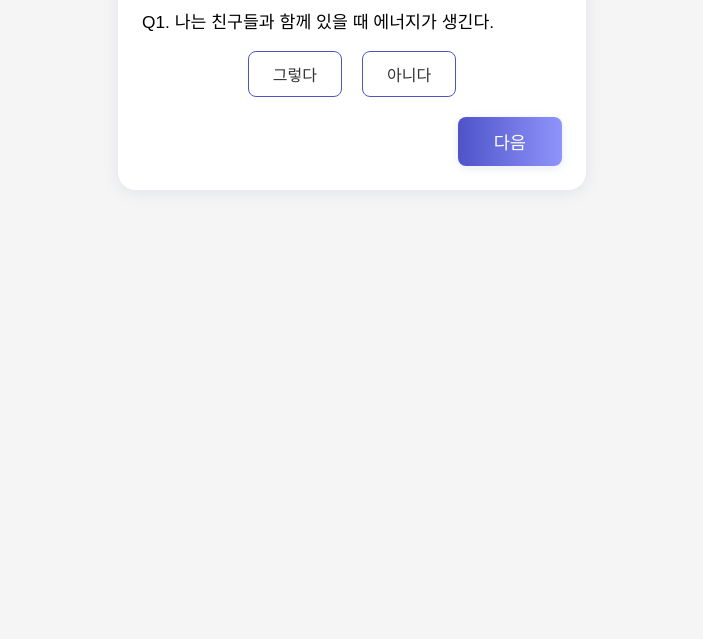
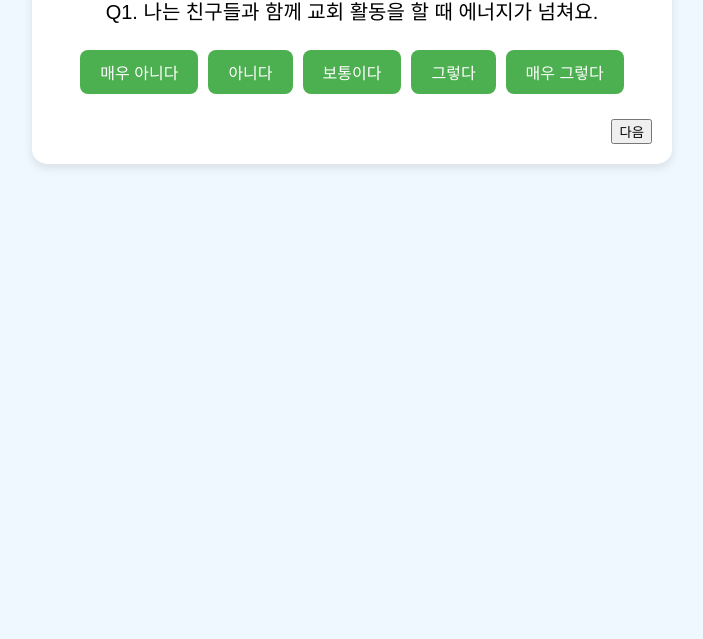
Before and after one commit to sizips32/BiblicalMBT, a plain HTML site: page student_survey.html in a window 1280 px wide. Shown: the part 161-800 px from the top of the page, without its empty margins (288-991 px from the left). Drawn offline with Linux system fonts and the light colour scheme.

Commit message:
Update result_scrpt.js and student_survey.html

```diff
--- a/student_survey.html
+++ b/student_survey.html
@@ -1,169 +1,158 @@
 <!DOCTYPE html>
 <html lang="ko">
+
 <head>
   <meta charset="UTF-8" />
   <meta name="viewport" content="width=device-width, initial-scale=1.0" />
   <title>학생용 MBTI 설문</title>
   <link rel="icon" type="image/svg+xml" href="assets/cross_favicon.svg" />
-  <link rel="icon" type="image/png" href="assets/cross_bible_icon.png" />
   <style>
     body {
       font-family: Arial, sans-serif;
+      background-color: #f0f8ff;
       text-align: center;
-      background-color: #f5f5f5;
-      padding: 40px 0;
+      padding: 40px;
     }
-    .survey-container {
-      background: #fff;
-      border-radius: 18px;
-      box-shadow: 0 2px 16px 0 rgba(80, 100, 180, 0.12);
-      max-width: 420px;
-      margin: 0 auto;
-      padding: 32px 24px 24px 24px;
+
+    .container {
+      max-width: 600px;
+      margin: auto;
+      background: white;
+      padding: 20px;
+      border-radius: 15px;
+      box-shadow: 0 4px 10px rgba(0, 0, 0, 0.1);
     }
-    h1 {
-      color: #3b4a6b;
-      margin-bottom: 18px;
+
+    .question {
+      font-size: 20px;
+      margin-bottom: 20px;
     }
-    .question {
-      margin: 22px 0 18px 0;
-      text-align: left;
-      font-size: 1.08rem;
+
+    .scale-buttons button {
+      margin: 5px;
+      padding: 10px 20px;
+      font-size: 16px;
+      border-radius: 8px;
+      border: none;
+      background-color: #4CAF50;
+      color: white;
+      cursor: pointer;
+      transition: background 0.18s, color 0.18s, border 0.18s, transform 0.13s;
     }
-    .choice-buttons {
-      margin-top: 8px;
-      margin-bottom: 10px;
+
+    .scale-buttons button.selected {
+      background-color: #fff;
+      color: #d32f2f;
+      border: 2.5px solid #d32f2f;
+      font-weight: bold;
+      transform: scale(1.07);
     }
-    .nav-buttons {
-      margin-top: 20px;
-      display: flex;
-      justify-content: space-between;
-    }
-    .nav-buttons button {
-      padding: 12px 36px;
-      font-size: 1.1rem;
-      background: linear-gradient(90deg, #4e54c8 0%, #8f94fb 100%);
-      color: white;
-      border: none;
-      border-radius: 8px;
-      cursor: pointer;
-      box-shadow: 0 2px 10px 0 rgba(80, 100, 180, 0.13);
-      transition: background 0.18s, transform 0.18s;
-    }
-    .nav-buttons button:hover {
-      background: linear-gradient(90deg, #8f94fb 0%, #4e54c8 100%);
-      transform: translateY(-2px) scale(1.03);
+
+    .scale-buttons button:hover {
+      background-color: #45a049;
     }
   </style>
 </head>
+
 <body>
-  <div class="survey-container">
-    <h1>학생용 MBTI 설문</h1>
+  <div class="container">
+    <h1>학생용 성경적 MBTI 설문</h1>
     <div class="question" id="question-box">질문을 불러오는 중입니다...</div>
-    <div class="choice-buttons"></div>
-    <div class="nav-buttons">
+    <div class="scale-buttons"></div>
+    <div class="nav-buttons" style="margin-top:20px; display:flex; justify-content:space-between;">
       <button id="prev-btn" style="visibility:hidden;">이전</button>
       <button id="next-btn">다음</button>
     </div>
   </div>
+
   <script>
     const questions = [
-      "나는 친구들과 함께 있을 때 에너지가 생긴다.",
-      "나는 혼자 있는 시간이 필요하다.",
-      "나는 새로운 아이디어를 상상하는 것을 좋아한다.",
-      "나는 현실적인 것이 더 중요하다고 생각한다.",
-      "나는 친구의 기분을 잘 이해한다.",
-      "나는 논리적으로 생각하는 편이다.",
-      "나는 계획을 세워 행동하는 것이 편하다.",
-      "나는 즉흥적으로 행동하는 경우가 많다.",
-      "나는 여러 사람과 어울리는 것이 즐겁다.",
-      "나는 조용한 환경에서 집중이 잘 된다.",
-      "나는 미래를 상상하는 것이 즐겁다.",
-      "나는 구체적인 사실을 중시한다.",
-      "나는 남을 도와주는 것이 기쁘다.",
-      "나는 상황을 냉정하게 판단하려 한다.",
-      "나는 미리 준비하는 것을 좋아한다.",
-      "나는 변화에 쉽게 적응한다.",
-      "나는 발표나 토론이 재미있다.",
-      "나는 깊이 생각하는 시간이 필요하다.",
-      "나는 창의적인 활동이 좋다.",
-      "나는 실용적인 것이 좋다.",
-      "나는 친구의 고민을 잘 들어준다.",
-      "나는 객관적으로 문제를 본다.",
-      "나는 일정을 지키는 편이다.",
-      "나는 상황에 따라 유연하게 움직인다."
+      "나는 친구들과 함께 교회 활동을 할 때 에너지가 넘쳐요.",
+      "조용한 곳에서 혼자 기도하고 성경을 읽는 시간이 나에게 중요해요.",
+      "새로운 친구를 만나는 것이 신앙 성장에 도움이 된다고 생각해요.",
+      "혼자만의 시간을 통해 내 믿음을 점검하고 성장해요.",
+      "복음을 전할 때 자연스럽고 적극적으로 나설 수 있어요.",
+      "개인적으로 하나님께 기도하고 말씀을 묵상하는 시간이 꼭 필요해요.",
+      "현재 내게 주어진 일상 속에서 하나님의 뜻을 찾으려고 노력해요.",
+      "미래에 대한 하나님의 비전과 인도하심을 자주 상상해요.",
+      "작은 일에도 신실하게 임하는 것이 신앙인의 자세라고 생각해요.",
+      "상상력과 영적 통찰을 통해 하나님의 뜻을 더 깊이 이해하려 해요.",
+      "실행 가능한 계획을 세워 신앙을 실천하는 편이에요.",
+      "계획보다는 성령의 인도하심에 따라 즉흥적으로 움직일 때가 많아요.",
+      "신앙생활에서 옳고 그름을 분명하게 구분하려 해요.",
+      "친구들의 감정과 상황에 공감하며 배려하는 것이 중요해요.",
+      "성경 말씀을 기준 삼아 이성적으로 판단하려 해요.",
+      "다른 친구의 아픔에 함께 공감하고 위로하려 노력해요.",
+      "진리와 원칙을 지키기 위해 단호하게 행동할 수 있어요.",
+      "친구들의 약점을 감싸 안고 이해하려 해요.",
+      "계획을 세우고 그에 따라 꾸준히 실천하는 것을 선호해요.",
+      "계획이 바뀌더라도 유연하게 받아들이고 순종해요.",
+      "예배나 봉사에서 정해진 순서와 규칙을 중요하게 생각해요.",
+      "하나님의 뜻에 민감하게 반응하며 새로운 시도에 열려 있어요.",
+      "주어진 일을 끝까지 책임감 있게 완수하려 해요.",
+      "계획보다 하나님께서 주시는 기회에 믿음으로 순종하는 편이에요."
     ];
-    const choices = [
-      ["그렇다", "아니다"],
-      ["아니다", "그렇다"],
-      ["그렇다", "아니다"],
-      ["아니다", "그렇다"],
-      ["그렇다", "아니다"],
-      ["아니다", "그렇다"],
-      ["그렇다", "아니다"],
-      ["아니다", "그렇다"],
-      ["그렇다", "아니다"],
-      ["아니다", "그렇다"],
-      ["그렇다", "아니다"],
-      ["아니다", "그렇다"],
-      ["그렇다", "아니다"],
-      ["아니다", "그렇다"],
-      ["그렇다", "아니다"],
-      ["아니다", "그렇다"],
-      ["그렇다", "아니다"],
-      ["아니다", "그렇다"],
-      ["그렇다", "아니다"],
-      ["아니다", "그렇다"],
-      ["그렇다", "아니다"],
-      ["아니다", "그렇다"],
-      ["그렇다", "아니다"],
-      ["아니다", "그렇다"]
-    ];
+
+    const scaleLabels = ["매우 아니다", "아니다", "보통이다", "그렇다", "매우 그렇다"];
+
     let current = 0;
     const answers = [];
-    function renderQuestion() {
+
+    function loadQuestion() {
+      if (current >= questions.length) {
+        localStorage.setItem('studentScores', JSON.stringify(answers));
+        window.location.href = 'result.html';
+        return;
+      }
       document.getElementById("question-box").textContent = `Q${current + 1}. ${questions[current]}`;
-      const choiceDiv = document.querySelector('.choice-buttons');
-      choiceDiv.innerHTML = '';
-      choices[current].forEach((label, idx) => {
-        const btn = document.createElement('button');
-        btn.textContent = label;
-        btn.style.margin = '0 10px';
-        btn.style.padding = '10px 24px';
-        btn.style.fontSize = '1rem';
-        btn.style.borderRadius = '8px';
-        btn.style.border = '1px solid #4e54c8';
-        btn.style.background = (answers[current] === idx) ? '#4e54c8' : 'white';
-        btn.style.color = (answers[current] === idx) ? 'white' : '#333';
-        btn.onclick = function() {
-          answers[current] = idx;
-          renderQuestion();
-        };
-        choiceDiv.appendChild(btn);
-      });
       document.getElementById('prev-btn').style.visibility = current === 0 ? 'hidden' : 'visible';
       document.getElementById('next-btn').textContent = current === questions.length - 1 ? '제출' : '다음';
+      const scaleBtns = document.querySelectorAll('.scale-buttons button');
+      scaleBtns.forEach((btn, idx) => {
+        if (answers[current] === idx + 1) {
+          btn.classList.add('selected');
+        } else {
+          btn.classList.remove('selected');
+        }
+      });
     }
-    document.getElementById('prev-btn').onclick = function() {
+
+    function submitAnswer(score) {
+      answers[current] = score;
+      loadQuestion();
+    }
+
+    document.getElementById('prev-btn').onclick = function () {
       if (current > 0) {
         current--;
-        renderQuestion();
+        loadQuestion();
       }
     };
-    document.getElementById('next-btn').onclick = function() {
-      if (answers[current] !== undefined) {
-        if (current === questions.length - 1) {
-          localStorage.setItem('studentScores', JSON.stringify(answers));
-          window.location.href = 'result.html';
-        } else {
-          current++;
-          renderQuestion();
-        }
+    document.getElementById('next-btn').onclick = function () {
+      if (answers[current]) {
+        current++;
+        loadQuestion();
       } else {
         alert('선택지를 먼저 선택해 주세요.');
       }
     };
-    renderQuestion();
+
+    function renderScaleButtons() {
+      const scaleDiv = document.querySelector('.scale-buttons');
+      scaleDiv.innerHTML = '';
+      scaleLabels.forEach((label, idx) => {
+        const btn = document.createElement('button');
+        btn.textContent = label;
+        btn.onclick = function () { submitAnswer(idx + 1); };
+        if (answers[current] === idx + 1) {
+          btn.classList.add('selected');
+        }
+        scaleDiv.appendChild(btn);
+      });
+    }
+    renderScaleButtons();
+    loadQuestion();
   </script>
 </body>
+
 </html>
```
Also changed, not shown: result_scrpt.js (+167 -72 lines).
